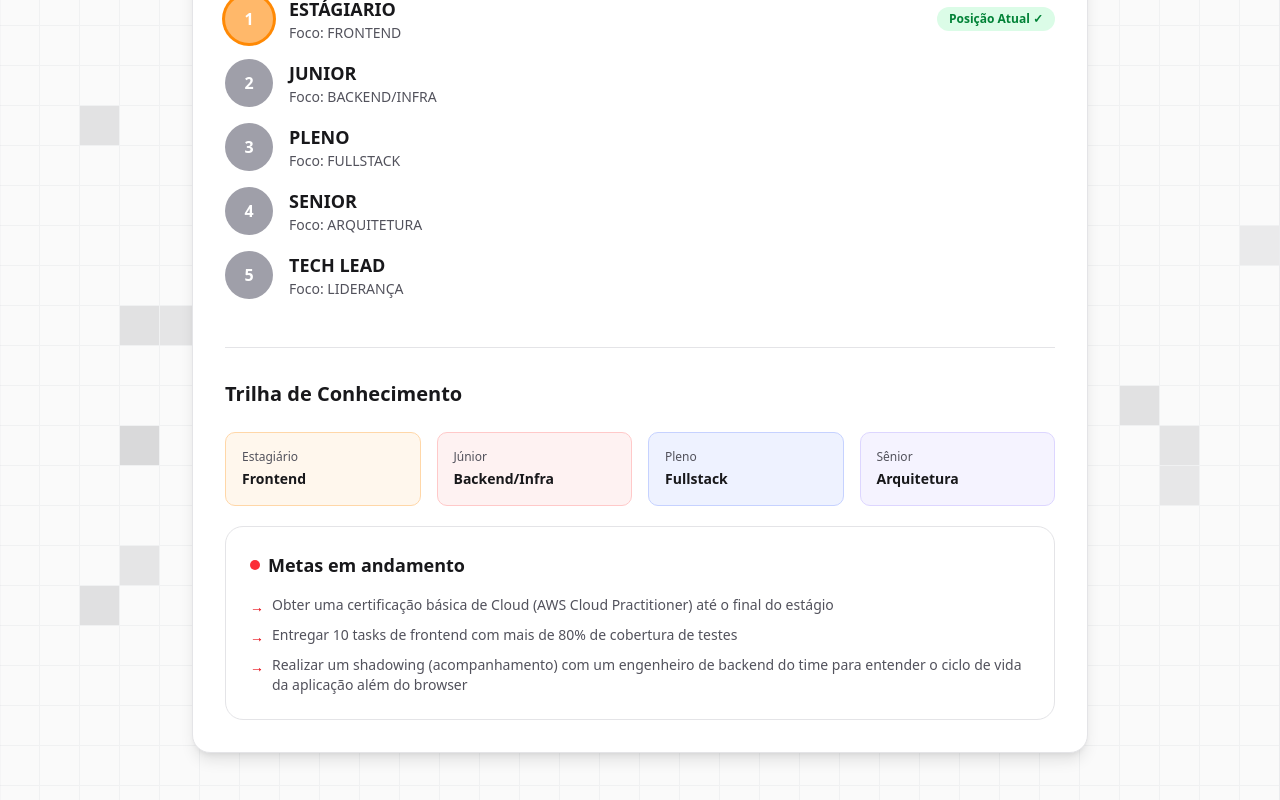
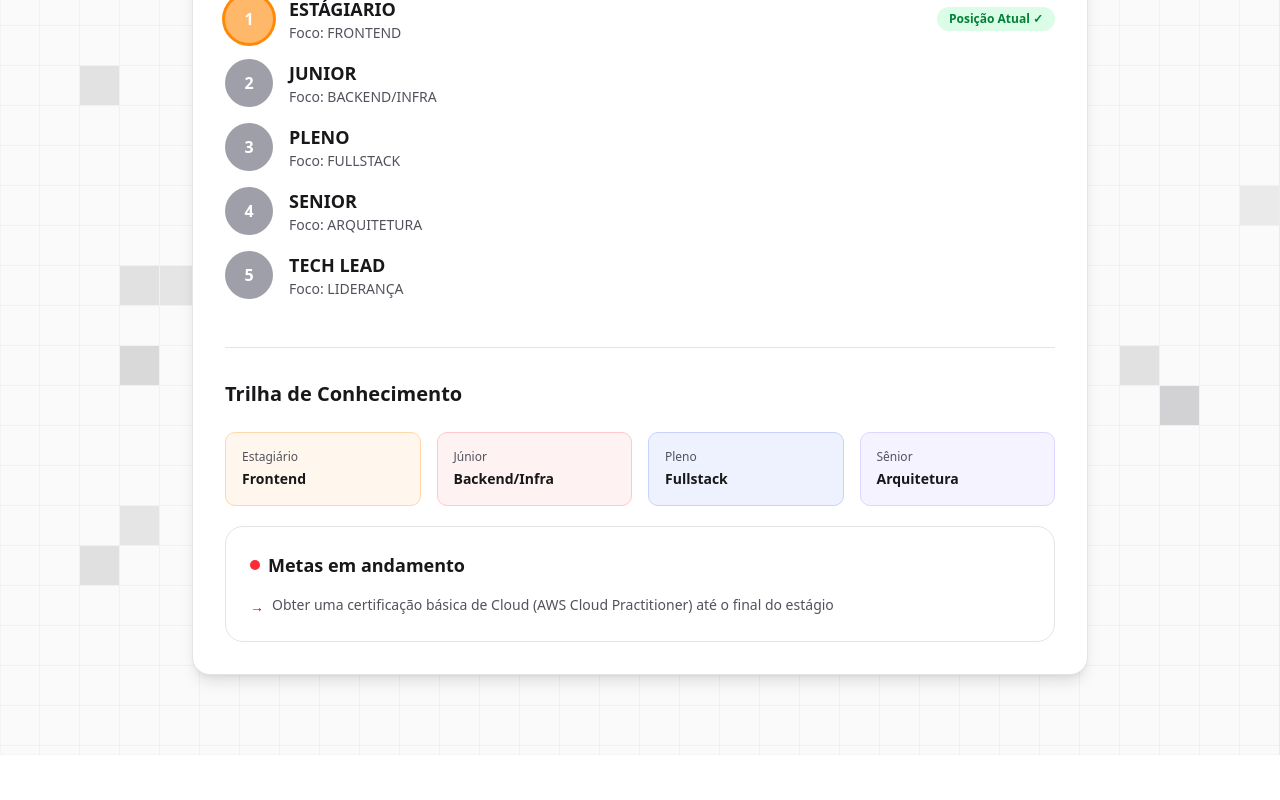
Before and after one commit to kalellz/kalel-pdi-itau, a Next.js app: page /objetivo-carreira in a window 1280 px wide. Shown: the part 574-1374 px from the top of the page. After the commit the page ends 1329 px from the top, so only its background shows below. Built offline with nearby package versions, Linux system fonts and the light colour scheme.

Commit message:
fix: remove li's

```diff
--- a/app/objetivo-carreira/page.tsx
+++ b/app/objetivo-carreira/page.tsx
@@ -144,25 +144,6 @@ export default function ObjetivoCarreiraPage() {
                         Practitioner) até o final do estágio
                       </span>
                     </li>
-                    <li className="flex gap-2 text-xs sm:text-sm text-zinc-600 dark:text-zinc-400">
-                      <span className="text-red-600 dark:text-red-400 mt-0.5 flex-shrink-0">
-                        →
-                      </span>
-                      <span>
-                        Entregar 10 tasks de frontend com mais de 80% de
-                        cobertura de testes
-                      </span>
-                    </li>
-                    <li className="flex gap-2 text-xs sm:text-sm text-zinc-600 dark:text-zinc-400">
-                      <span className="text-red-600 dark:text-red-400 mt-0.5 flex-shrink-0">
-                        →
-                      </span>
-                      <span>
-                        Realizar um shadowing (acompanhamento) com um engenheiro
-                        de backend do time para entender o ciclo de vida da
-                        aplicação além do browser
-                      </span>
-                    </li>
                   </ul>
                 </div>
               </div>
```
